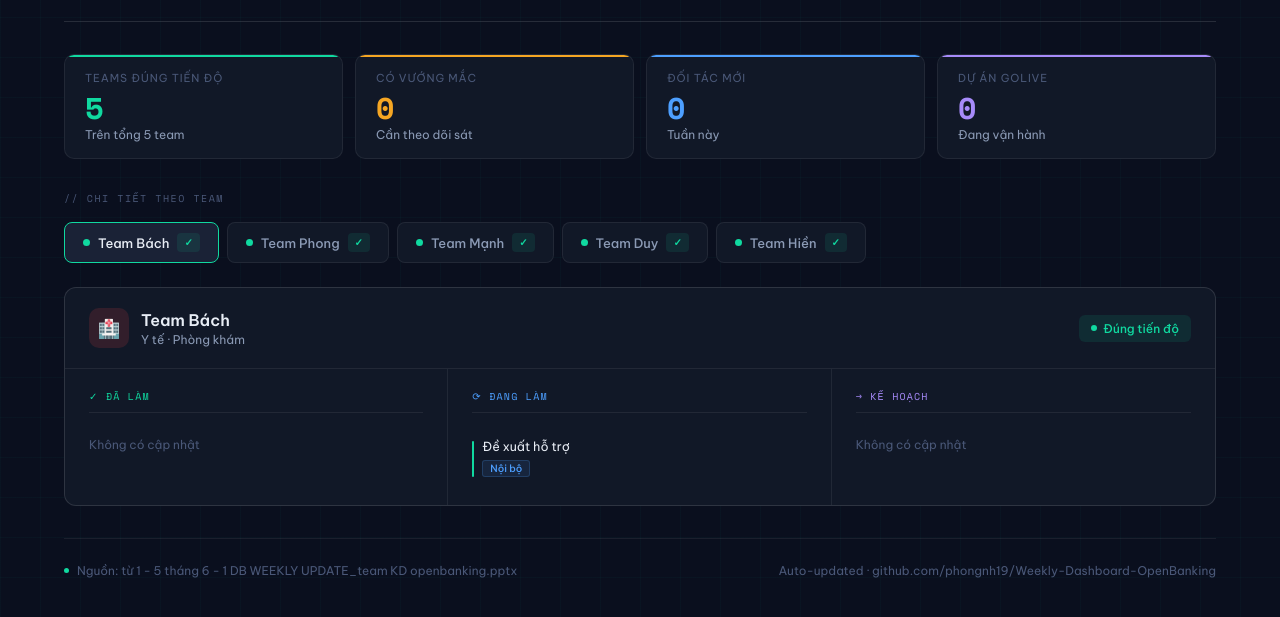
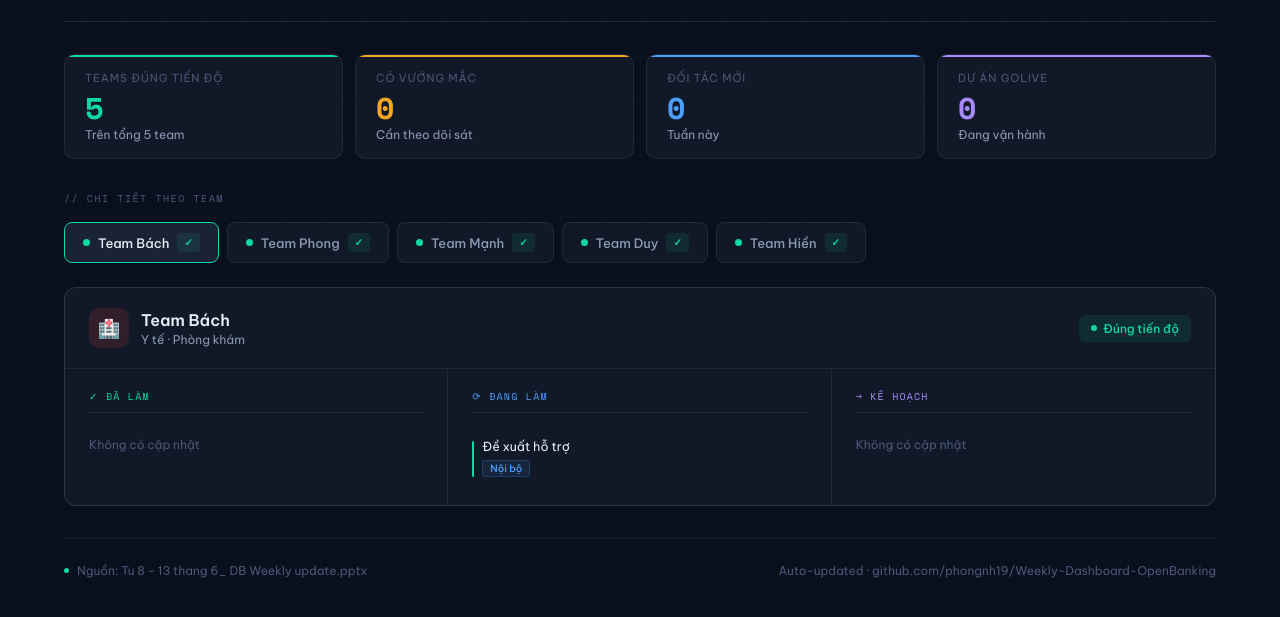
Before and after one commit to phongnh19/Weekly-Dashboard-OpenBanking, a plain HTML site: page index.html in a window 1280 px wide. Shown: the part 143-760 px from the top of the page. Drawn offline with nearby package versions, Linux system fonts and the light colour scheme.

Commit message:
Update dashboard 09/06/2026

```diff
--- a/index.html
+++ b/index.html
@@ -81,7 +81,7 @@ h1 span{color:var(--accent)}
   <div class="tabs" id="tabs"></div>
   <div class="panel" id="panel"></div>
   <div class="ftr">
-    <div style="display:flex;align-items:center;gap:8px"><div class="fdot"></div><span>Nguồn: từ 1 - 5 tháng 6 - 1 DB WEEKLY UPDATE_team KD openbanking.pptx</span></div>
+    <div style="display:flex;align-items:center;gap:8px"><div class="fdot"></div><span>Nguồn: Tu 8 - 13 thang 6_ DB Weekly update.pptx</span></div>
     <span>Auto-updated · github.com/phongnh19/Weekly-Dashboard-OpenBanking</span>
   </div>
 </div>
```
